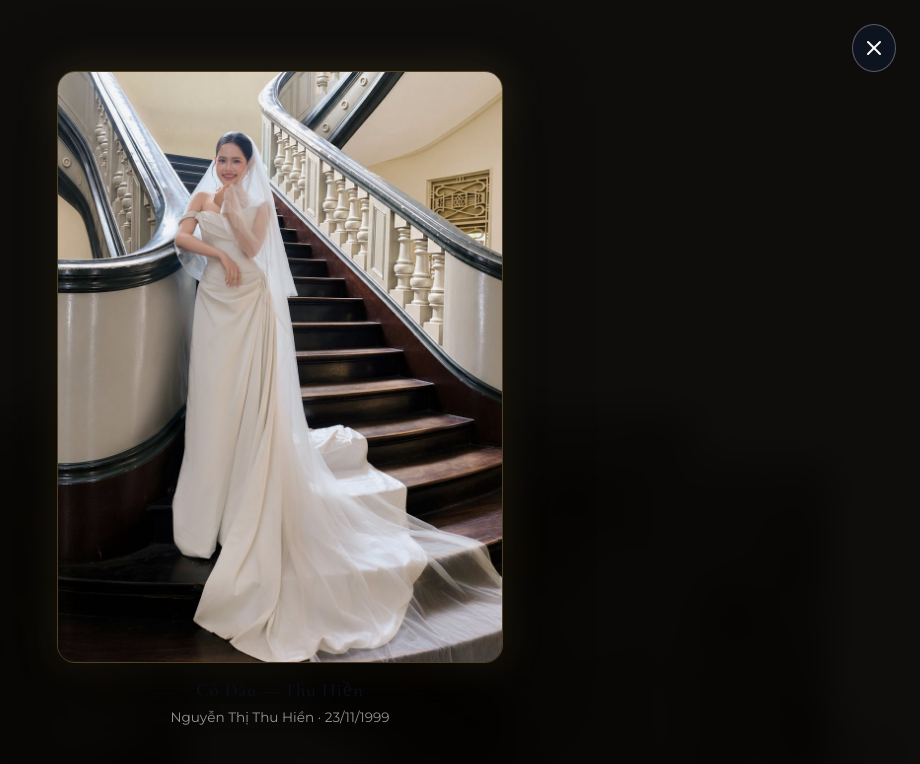
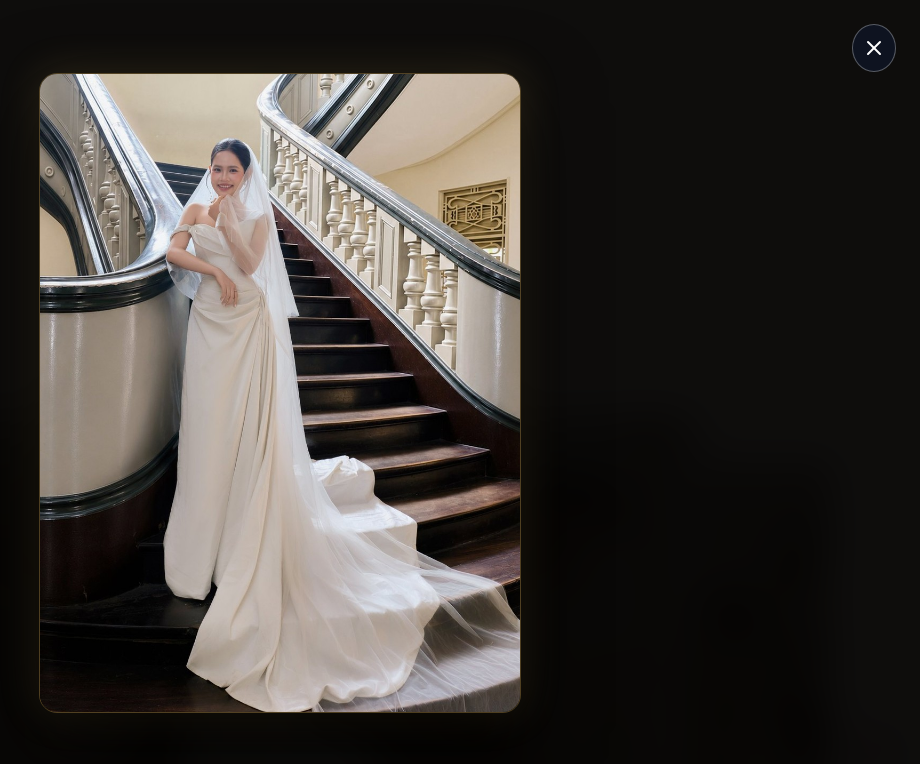
Before and after one commit to HoangHuynh26/wedding, a React (Vite) app in the folder client/: page /rsvp in a window 1280 px wide. Both pictures are taken after a click on the button 840 px from the left and 7141 px from the top of the page. Shown: the part 6741-7505 px from the top of the page, without its empty margins (360-1280 px from the left). Built offline with nearby package versions, Linux system fonts and the light colour scheme; no server answers; a web font is replaced by a local one.

Commit message:
feat(gallery): remove title and caption from fullscreen lightbox

```diff
--- a/client/src/components/Gallery/Gallery.jsx
+++ b/client/src/components/Gallery/Gallery.jsx
@@ -390,18 +390,14 @@ export default function Gallery() {
                 />
               </div>
 
-              {/* Lightbox Info Bar */}
-              <div className={styles.lightboxInfo}>
-                {!isMobile && (
+              {/* Lightbox Info Bar (Đã bỏ toàn bộ tiêu đề và chú thích mô tả theo yêu cầu) */}
+              {!isMobile && (
+                <div className={styles.lightboxInfo}>
                   <div className={styles.lightboxCounter}>
                     {String(lightboxIndex + 1).padStart(2, '0')} / {String(filteredPhotos.length).padStart(2, '0')}
                   </div>
-                )}
-                <h4 className={styles.lightboxTitle}>{currentLightboxPhoto.title}</h4>
-                {currentLightboxPhoto.caption && (
-                  <p className={styles.lightboxCaption}>{currentLightboxPhoto.caption}</p>
-                )}
-              </div>
+                </div>
+              )}
             </div>
           </motion.div>
         )}
--- a/client/src/components/Gallery/Gallery.module.css
+++ b/client/src/components/Gallery/Gallery.module.css
@@ -273,7 +273,7 @@
   box-shadow: 0 25px 80px rgba(0, 0, 0, 0.8), 0 0 40px rgba(212, 168, 83, 0.2);
   border: 1px solid rgba(212, 168, 83, 0.35);
   cursor: zoom-in;
-  max-height: 74vh;
+  max-height: 80vh;
 }
 
 .lightboxImageWrapper.isZoomed {
@@ -282,7 +282,7 @@
 
 .lightboxImg {
   max-width: 100%;
-  max-height: 74vh;
+  max-height: 80vh;
   object-fit: contain;
   transition: transform 0.4s cubic-bezier(0.16, 1, 0.3, 1);
 }
@@ -350,16 +350,16 @@
 }
 
 .lightboxInfo {
-  margin-top: 1rem;
+  margin-top: 0.85rem;
   text-align: center;
   color: #ffffff;
 }
 
 .lightboxCounter {
-  font-size: 0.8rem;
+  font-size: 0.85rem;
   color: var(--gold-secondary, #d4a853);
   letter-spacing: 0.15em;
-  margin-bottom: 0.25rem;
+  margin: 0;
 }
 
 .lightboxTitle {
```
Also changed, not shown: 5 other files (tests, documents, lock files or other folders).
